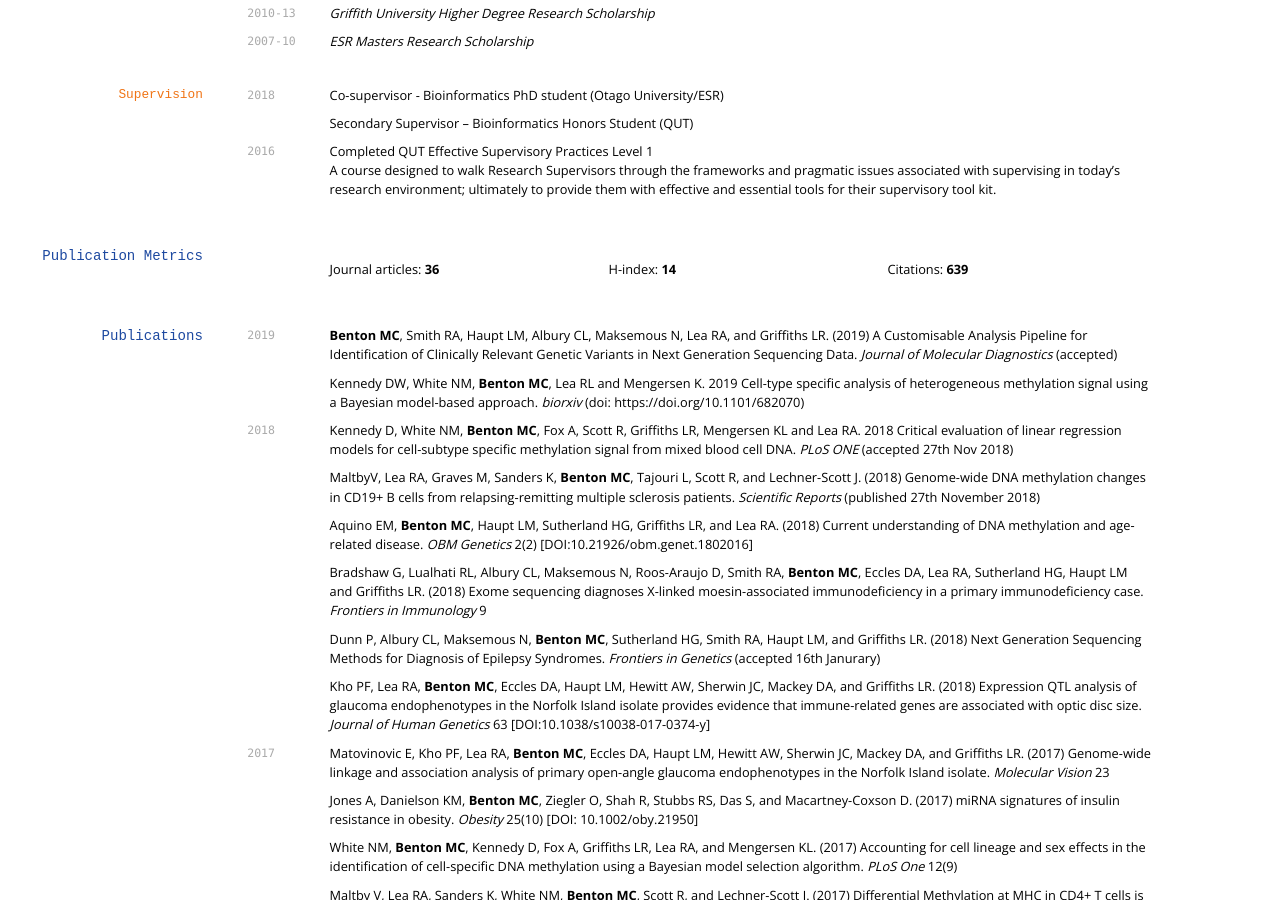
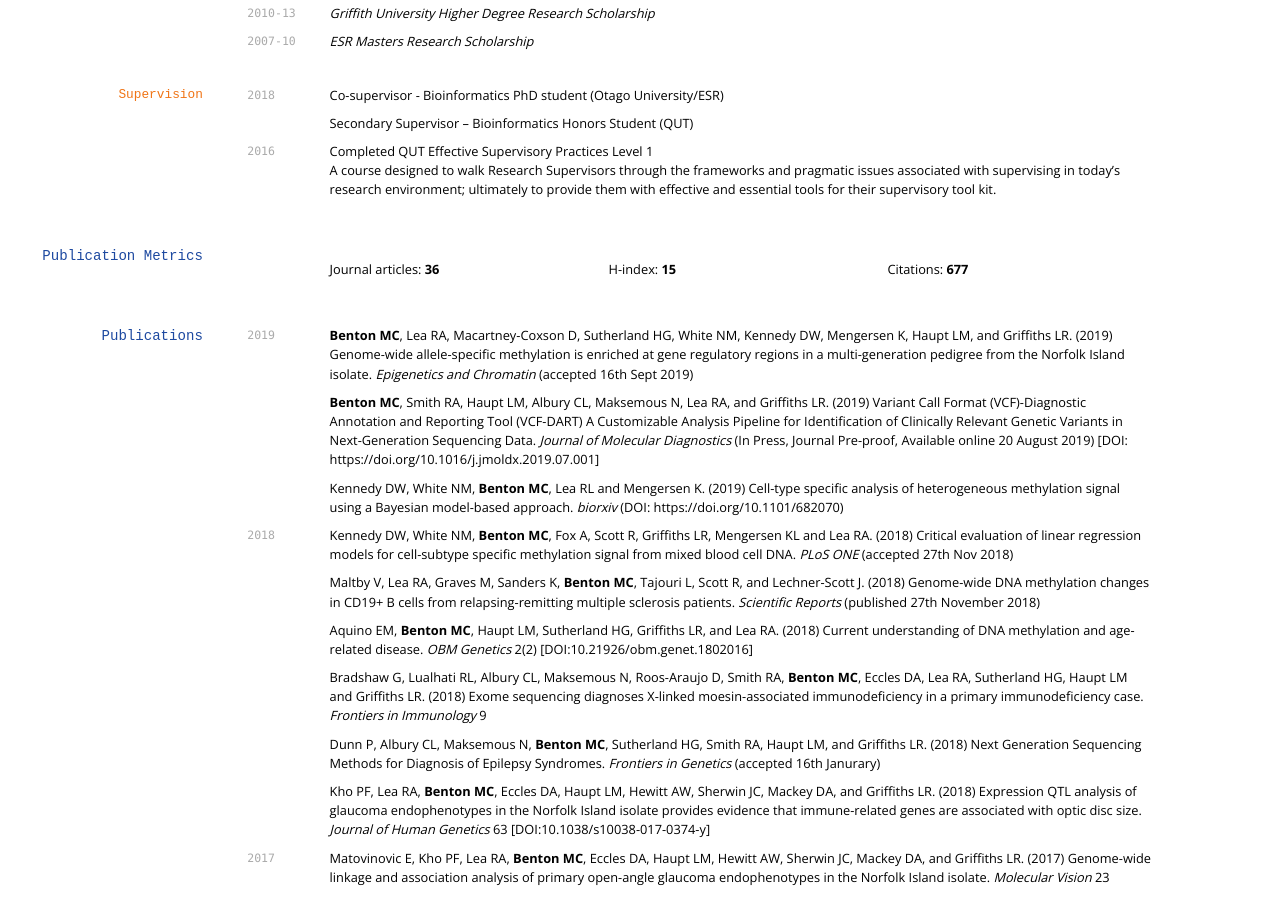
Before and after one commit to sirselim/Miles_CV, a Jekyll site: the page built from index.md, in a window 1280 px wide and 900 px high, scrolled down 1410 px. Built offline with Jekyll 4.4.1, drawn with Linux system fonts in a browser that asks for light colours; some web fonts are replaced; some of the changed text lies outside the part shown.

Commit message:
update CV with recent publications and presentations

```diff
--- a/index.md
+++ b/index.md
@@ -138,16 +138,18 @@ A course designed to walk Research Supervisors through the frameworks and pragma
 ## Publication Metrics
 
 * Journal articles: __36__
-* H-index: __14__
-* Citations: __639__
+* H-index: __15__
+* Citations: __677__
 
 ## Publications
 
 <!-- ### Journals -->
 `2019`
-**Benton MC**, Smith RA, Haupt LM, Albury CL, Maksemous N, Lea RA, and Griffiths LR. (2019) A Customisable Analysis Pipeline for Identification of Clinically Relevant Genetic Variants in Next Generation Sequencing Data. *Journal of Molecular Diagnostics* (accepted)
+**Benton MC**, Lea RA, Macartney-Coxson D, Sutherland HG, White NM, Kennedy DW, Mengersen K, Haupt LM, and Griffiths LR. (2019) Genome-wide allele-specific methylation is enriched at gene regulatory regions in a multi-generation pedigree from the Norfolk Island isolate. *Epigenetics and Chromatin* (accepted 16th Sept 2019)
 
-Kennedy DW, White NM, **Benton MC**, Lea RL and Mengersen K. 2019 Cell-type specific analysis of heterogeneous methylation signal using a Bayesian model-based approach. *biorxiv* (doi: https://doi.org/10.1101/682070)
+**Benton MC**, Smith RA, Haupt LM, Albury CL, Maksemous N, Lea RA, and Griffiths LR. (2019) Variant Call Format (VCF)-Diagnostic Annotation and Reporting Tool (VCF-DART) A Customizable Analysis Pipeline for Identification of Clinically Relevant Genetic Variants in Next-Generation Sequencing Data. *Journal of Molecular Diagnostics* (In Press, Journal Pre-proof, Available online 20 August 2019) [DOI: https://doi.org/10.1016/j.jmoldx.2019.07.001]
+
+Kennedy DW, White NM, **Benton MC**, Lea RL and Mengersen K. (2019) Cell-type specific analysis of heterogeneous methylation signal using a Bayesian model-based approach. *biorxiv* (DOI: https://doi.org/10.1101/682070)
 
 <!--
 **Benton MC**, Black MA, Clapham J, Stubbs RS, and Macartney-Coxson D. 2019 Transcriptional and DNA methylome analysis of the jejunum in individuals with and without type-two diabetes highlights genes involved in glucose homeostasis and pancreatic function. *Genome Biology* (under submision)
@@ -156,9 +158,9 @@ Macartney-Coxson D, Cameron A, Clapham J, and **Benton MC**. (2019) DNA methylat
 -->
 
 `2018`
-Kennedy D, White NM, **Benton MC**, Fox A, Scott R, Griffiths LR, Mengersen KL and Lea RA. 2018 Critical evaluation of linear regression models for cell-subtype specific methylation signal from mixed blood cell DNA. *PLoS ONE* (accepted 27th Nov 2018)
+Kennedy DW, White NM, **Benton MC**, Fox A, Scott R, Griffiths LR, Mengersen KL and Lea RA. (2018) Critical evaluation of linear regression models for cell-subtype specific methylation signal from mixed blood cell DNA. *PLoS ONE* (accepted 27th Nov 2018)
 
-MaltbyV, Lea RA, Graves M, Sanders K, **Benton MC**, Tajouri L, Scott R, and Lechner-Scott J. (2018) Genome-wide DNA methylation changes in CD19+ B cells from relapsing-remitting multiple sclerosis patients. *Scientific Reports* (published 27th November 2018)
+Maltby V, Lea RA, Graves M, Sanders K, **Benton MC**, Tajouri L, Scott R, and Lechner-Scott J. (2018) Genome-wide DNA methylation changes in CD19+ B cells from relapsing-remitting multiple sclerosis patients. *Scientific Reports* (published 27th November 2018)
 
 Aquino EM, **Benton MC**, Haupt LM, Sutherland HG, Griffiths LR, and Lea RA. (2018) Current understanding of DNA methylation and age-related disease. *OBM Genetics* 2(2) [DOI:10.21926/obm.genet.1802016]
 
@@ -230,6 +232,11 @@ Maher BH, Lea RA, **Benton MC**, Cox HC, Bellis C, Carless M, Dyer TD, Curran J,
 ## Presentations
 
 ### Conference Talks
+
+`2019`
+**Benton MC**. The Humble Guinea Pig: Cute, Furry and Deserving of a Better Genome Assembly? Queenstown Research Week, Queenstown, NZ, August 6th 2019.
+
+**Benton MC**. A Customisable Analysis Pipeline for the Identification of Clinically Relevant Genetic Variants in Next Generation Sequencing Data Human Genetics Society of Australasia, Wellington, NZ, August 3rd-6th 2019.
 
 `2018`
 **Benton MC**. VCF-DART (VCF Diagnostic Annotation and Reporting Tool). Bioinformatics meeting (Queenstown Research Week), Queenstown, NZ, August 30th-31st.
@@ -322,6 +329,8 @@ Griffiths LR, **Benton MC**, Cox H, Bellis C, Blangero J, Lea RA. Identification
 
 ### Other dissemination
 
+**Benton MC**. Genomics and Data Science at ESR ...something a little different... University of Otago, Dunedin, NZ, August 20th 2019.
+
 **Benton MC**. Online Resources, Databases and Clinical Data Management Wellington Hospital, Wellington, New Zealand, July 12th 2017.
 
 **Benton MC**. My journey - how bioinformatics changed my worldview: the many platforms, data types and analyses I've learnt along the way… and other general ramblings. Invited speaker, CMB Friday seminar series, Vitoria University of Wellington, Wellington, New Zealand, 6th Novemember 2015.
@@ -345,4 +354,4 @@ Available on request.
 
 <!-- ### Footer
 
-Last updated: 3rd April 2018 -->
+Last updated: 17th Sept 2019 -->
```
Also changed, not shown: other parts of index.md (+2 -2 lines), scholar_plot/scholar_citations_iEhBavEAAAAJ.png, 1 other file.
